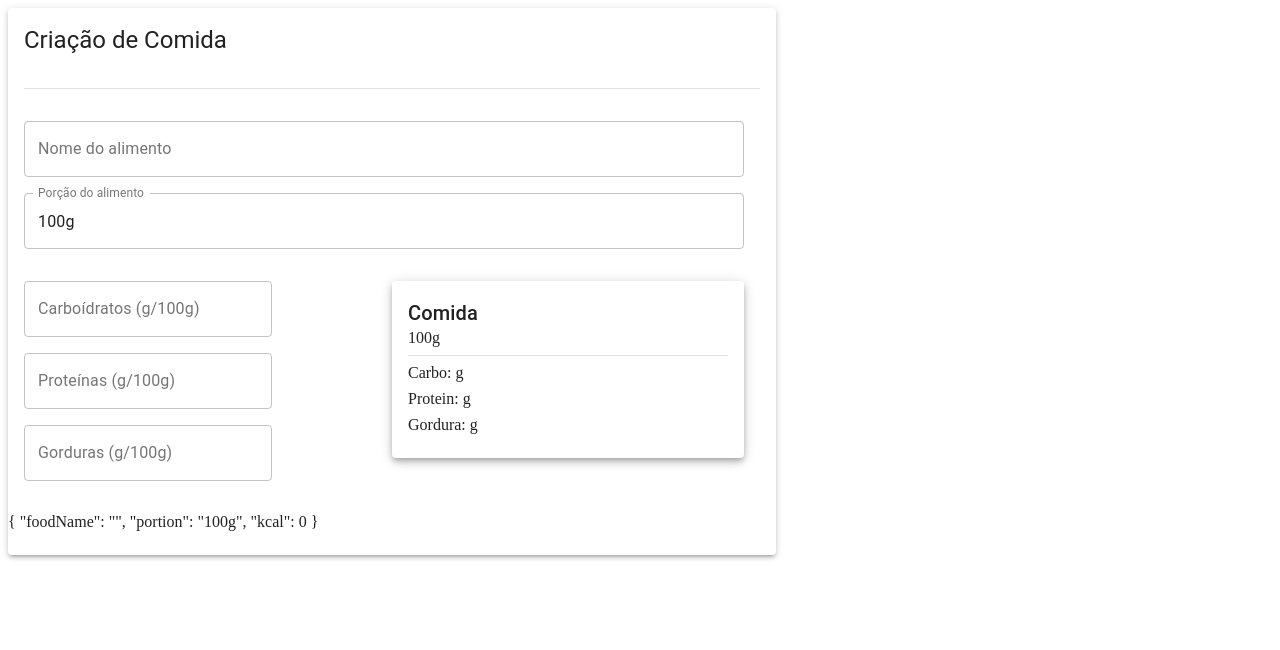
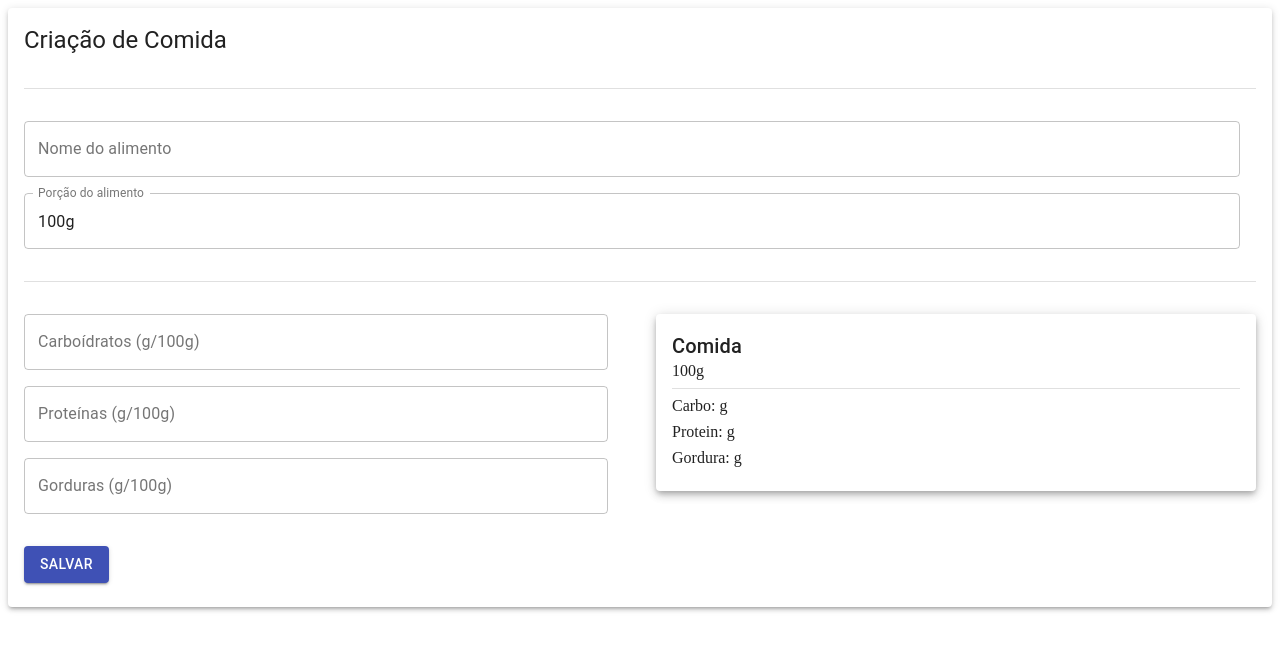
Before and after one commit to joao-zanutto/dieter, a React (Create React App) app: page / in a window 1280 px wide. Shown: the top 650 px of the page. Built offline with nearby package versions, Linux system fonts and the light colour scheme.

Commit message:
Added save food button

```diff
--- a/src/App.js
+++ b/src/App.js
@@ -1,4 +1,5 @@
 import {
+	Button,
 	Card,
 	CardContent,
 	Divider,
@@ -23,9 +24,9 @@ function App() {
 
 	return (
 		<div className='App'>
-			<Card style={{ width: '60vw' }} elevation={3}>
+			<Card elevation={3}>
 				<CardContent>
-					<Grid container spacing={4}>
+					<Grid container justify='space-between' spacing={4}>
 						<Grid item xs={12}>
 							<Typography variant='h5'> Criação de Comida </Typography>
 						</Grid>
@@ -59,9 +60,15 @@ function App() {
 								/>
 							</Grid>
 						</Grid>
+
+						<Grid item xs={12}>
+							<Divider />
+						</Grid>
+
 						<Grid item container xs={12} sm={6} spacing={2}>
 							<Grid item xs={12}>
 								<TextField
+									fullWidth
 									autocomplete='off'
 									variant='outlined'
 									label={`Carboídratos (g/${formik.values.portion})`}
@@ -74,6 +81,7 @@ function App() {
 
 							<Grid item xs={12}>
 								<TextField
+									fullWidth
 									autocomplete='off'
 									variant='outlined'
 									label={`Proteínas (g/${formik.values.portion})`}
@@ -86,6 +94,7 @@ function App() {
 
 							<Grid item xs={12}>
 								<TextField
+									fullWidth
 									autocomplete='off'
 									variant='outlined'
 									label={`Gorduras (g/${formik.values.portion})`}
@@ -107,7 +116,11 @@ function App() {
 							/>
 						</Grid>
 
-						<p>{JSON.stringify(formik.values, null, 2)}</p>
+						<Grid item alignContent='right'>
+							<Button raised align='right' variant='contained' color='primary'>
+								Salvar
+							</Button>
+						</Grid>
 					</Grid>
 				</CardContent>
 			</Card>
```
